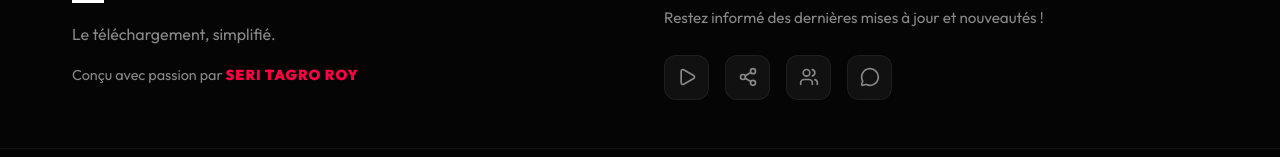
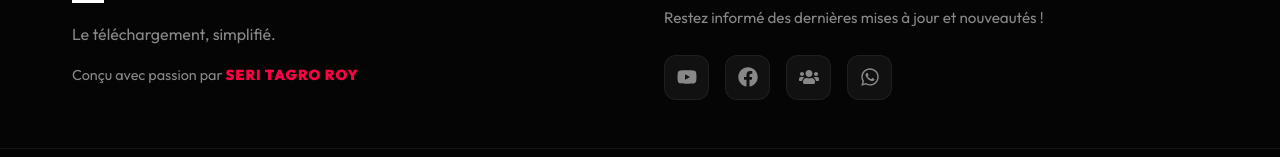
Before and after one commit to seritagroroy-oss/ROYOUT-V-2-SITE-WEB, a React (Vite) app: page / in a window 1280 px wide. Shown: the part 5963-6120 px from the top of the page. Built offline with nearby package versions, Linux system fonts and the light colour scheme.

Commit message:
Add proper brand icons for social media

```diff
--- a/package.json
+++ b/package.json
@@ -13,7 +13,8 @@
     "framer-motion": "^12.40.0",
     "lucide-react": "^1.16.0",
     "react": "^19.2.6",
-    "react-dom": "^19.2.6"
+    "react-dom": "^19.2.6",
+    "react-icons": "^5.6.0"
   },
   "devDependencies": {
     "@eslint/js": "^10.0.1",
--- a/src/components/Footer.jsx
+++ b/src/components/Footer.jsx
@@ -1,4 +1,4 @@
-import { Play, Share2, MessageCircle, Users } from 'lucide-react';
+import { FaYoutube, FaFacebook, FaWhatsapp, FaUsers } from 'react-icons/fa';
 import './Footer.css';
 
 const Footer = () => {
@@ -18,10 +18,10 @@ const Footer = () => {
           <h3>Rejoindre notre communauté</h3>
           <p>Restez informé des dernières mises à jour et nouveautés !</p>
           <div className="social-links">
-            <a href="#" target="_blank" rel="noreferrer" className="social-icon yt" title="YouTube"><Play size={20} /></a>
-            <a href="#" target="_blank" rel="noreferrer" className="social-icon fb" title="Facebook"><Share2 size={20} /></a>
-            <a href="#" target="_blank" rel="noreferrer" className="social-icon wa-group" title="Groupe WhatsApp"><Users size={20} /></a>
-            <a href="https://whatsapp.com/channel/0029VbCS9BhGufIn5JrmVc1R" target="_blank" rel="noreferrer" className="social-icon wa-channel" title="Chaîne WhatsApp"><MessageCircle size={20} /></a>
+            <a href="#" target="_blank" rel="noreferrer" className="social-icon yt" title="YouTube"><FaYoutube size={20} /></a>
+            <a href="#" target="_blank" rel="noreferrer" className="social-icon fb" title="Facebook"><FaFacebook size={20} /></a>
+            <a href="#" target="_blank" rel="noreferrer" className="social-icon wa-group" title="Groupe WhatsApp"><FaUsers size={20} /></a>
+            <a href="https://whatsapp.com/channel/0029VbCS9BhGufIn5JrmVc1R" target="_blank" rel="noreferrer" className="social-icon wa-channel" title="Chaîne WhatsApp"><FaWhatsapp size={20} /></a>
           </div>
         </div>
       </div>
--- a/src/components/Navbar.jsx
+++ b/src/components/Navbar.jsx
@@ -1,7 +1,7 @@
 import { useState } from 'react';
 import './Navbar.css';
-import { Download, ChevronDown, Play, Share2, MessageCircle, Users } from 'lucide-react';
-
+import { Download, ChevronDown } from 'lucide-react';
+import { FaYoutube, FaFacebook, FaWhatsapp, FaUsers } from 'react-icons/fa';
 const Navbar = () => {
   const [dropdownOpen, setDropdownOpen] = useState(false);
 
@@ -28,10 +28,10 @@ const Navbar = () => {
             </button>
             {dropdownOpen && (
               <div className="dropdown-menu">
-                <a href="#" target="_blank" rel="noreferrer"><Play size={16}/> YouTube</a>
-                <a href="#" target="_blank" rel="noreferrer"><Share2 size={16}/> Facebook</a>
-                <a href="#" target="_blank" rel="noreferrer"><Users size={16}/> Groupe WhatsApp</a>
-                <a href="https://whatsapp.com/channel/0029VbCS9BhGufIn5JrmVc1R" target="_blank" rel="noreferrer"><MessageCircle size={16}/> Chaîne WhatsApp</a>
+                <a href="#" target="_blank" rel="noreferrer"><FaYoutube size={16}/> YouTube</a>
+                <a href="#" target="_blank" rel="noreferrer"><FaFacebook size={16}/> Facebook</a>
+                <a href="#" target="_blank" rel="noreferrer"><FaUsers size={16}/> Groupe WhatsApp</a>
+                <a href="https://whatsapp.com/channel/0029VbCS9BhGufIn5JrmVc1R" target="_blank" rel="noreferrer"><FaWhatsapp size={16}/> Chaîne WhatsApp</a>
               </div>
             )}
           </div>
```
Also changed, not shown: 1 other file (tests, documents, lock files or other folders).
